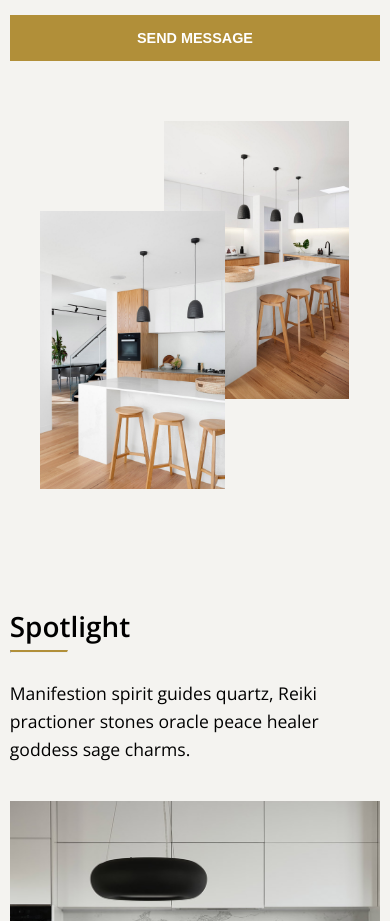
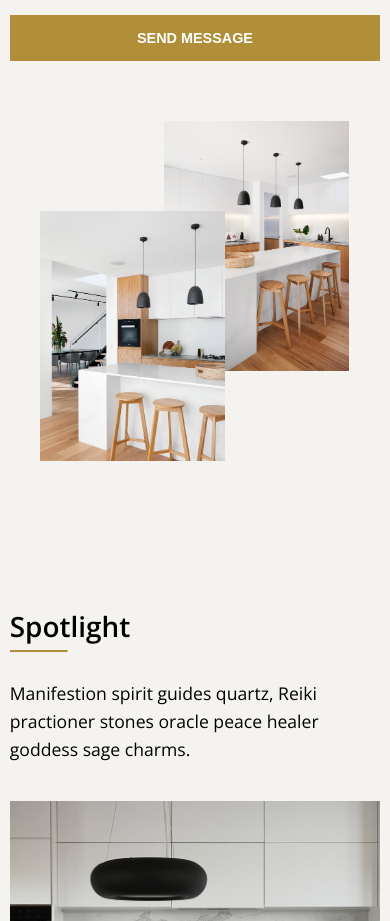
Before and after one commit to linhdoan9513/project_2_juno, a plain HTML site: page index.html in a window 390 px wide. Shown: the part 1028-1949 px from the top of the page. Drawn offline with nearby package versions, Linux system fonts and the light colour scheme.

Commit message:
Update style.css

```diff
--- a/style.css
+++ b/style.css
@@ -704,4 +704,8 @@ footer a {
         bottom: 0;
         right: 0;
     }
+
+    .practice-image img {
+        max-height: 250px;
+    }
  }
```
